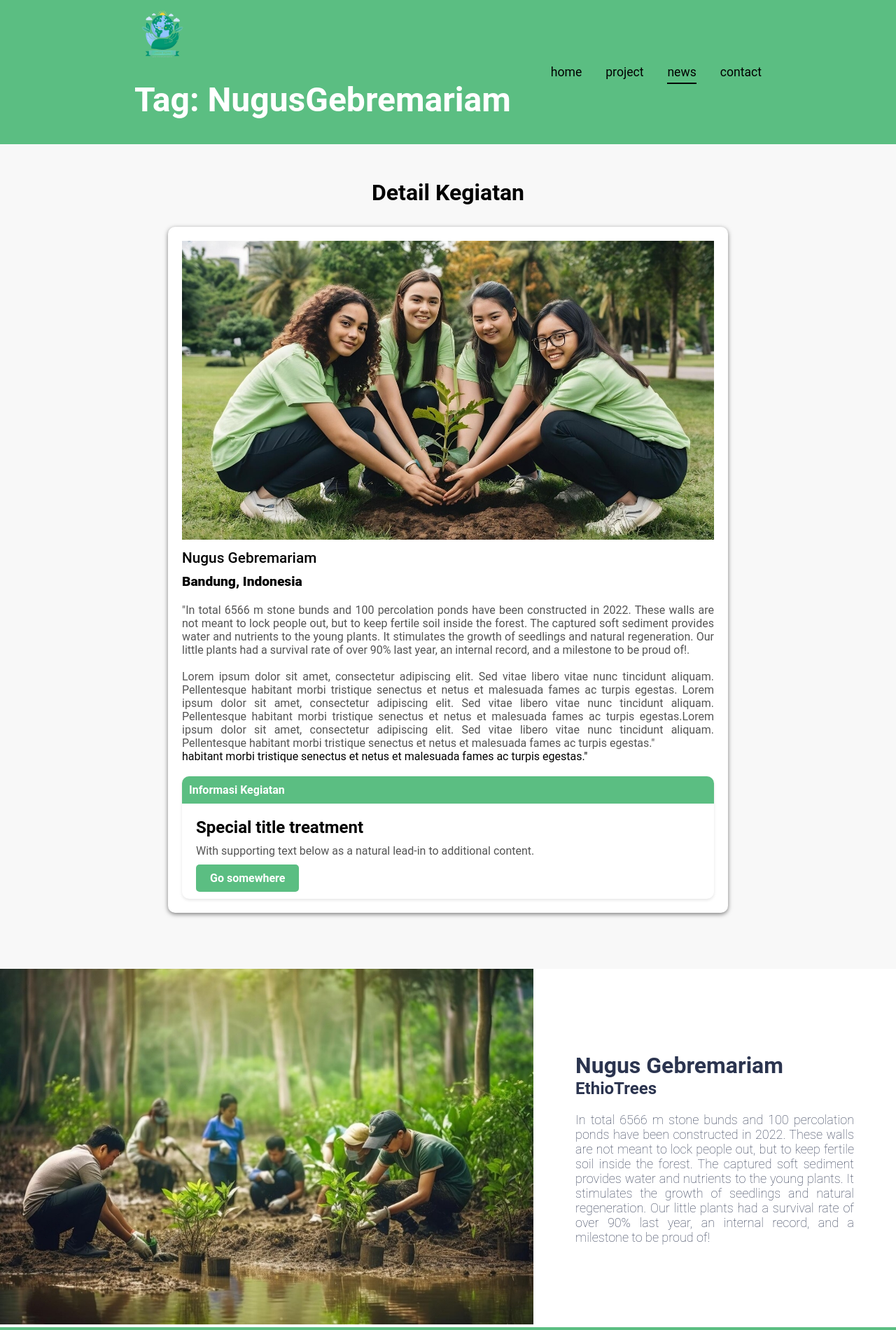
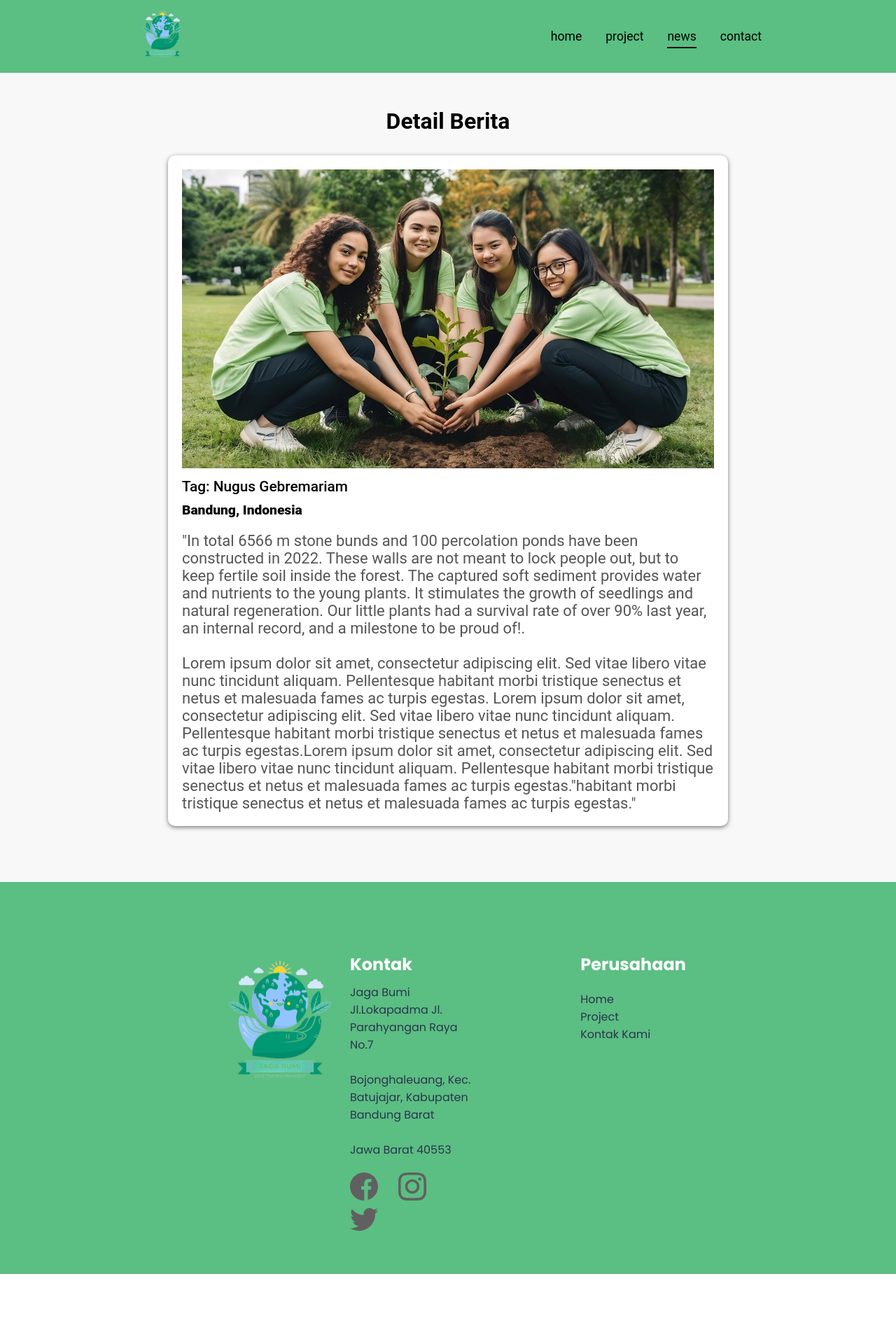
Before and after one commit to mzaedan/jagabumi-frontend, a plain HTML site: page news-detail.html in a window 1280 px wide. Shown: the top 1900 px of the page at 70% size. After the commit the page ends 1820 px from the top, so only its background shows below. Drawn offline with Linux system fonts and the light colour scheme.

Commit message:
revisi news dan detail news

```diff
--- a/assets/styles/styleNews.css
+++ b/assets/styles/styleNews.css
@@ -47,14 +47,6 @@
   nav .header-logo img {
     width: 80px;
     height: auto;
-  }
-
-  nav .header-logo h1{
-    color: #ffffff;
-    font-size: 3rem;
-    font-weight: bold;
-    margin-top: 20px;
-    margin-bottom: 25px;
   }
 
   nav > .nav-header {
@@ -108,6 +100,15 @@
     text-align: center;
 }
 
+.title-page h1{
+    padding: 50px 0 80px 300px;
+    color: #2b344f;
+    font-size: 3rem;
+    font-weight: bold;
+    margin-top: 20px;
+    margin-bottom: 25px;
+  }
+
 /* about News */
 #about {
     color: #2b344f;
@@ -154,7 +155,7 @@
 }
 
 .about p {
-    font-size: 18px;
+    font-size: 22px;
     font-weight: 105;
     text-align: justify;
 }
@@ -583,9 +584,11 @@
 
 /* Responsive Styles News */
 @media screen and (max-width: 768px) {
-    nav .header-logo h1 {
-        display: none;
+    .title-page h1 {
+        padding: 50px 0 0 50px;
+        font-size: 2rem;
     }
+
     #about {
         flex-direction: column;
         padding: 50px;
--- a/assets/styles/styleNewsDetail.css
+++ b/assets/styles/styleNewsDetail.css
@@ -49,8 +49,9 @@
     height: auto;
   }
 
-  nav .header-logo h1{
-    color: #ffffff;
+  .title-page h1{
+    padding: 50px 0 80px 300px;
+    color: #2b344f;
     font-size: 3rem;
     font-weight: bold;
     margin-top: 20px;
@@ -143,12 +144,12 @@
 }
 
 .testimonial-quote {
-    font-size: 1rem;
+    font-size: 22px;
     color: #555555;
     text-align: justify;
 }
 
-.card {
+/* .card {
     width: 100%;
     margin: 0 auto;
     background-color: #ffffff;
@@ -192,12 +193,12 @@
 
 .btn-primary:hover {
     background-color: #4aae75;
-}
+} */
 
 
 
 /* about News */
-#about {
+/* #about {
     color: #2b344f;
     background-color: #ffffff;
     display: flex;
@@ -245,7 +246,7 @@
     font-size: 18px;
     font-weight: 105;
     text-align: justify;
-}
+} */
 
   #footer {
     font-family: "Poppins", sans-serif;
@@ -530,8 +531,9 @@
 
 /* Responsive Styles News */
 @media screen and (max-width: 768px) {
-    nav .header-logo h1 {
-        display: none;
+    .title-page h1 {
+      padding: 50px 0 0 50px;
+      font-size: 2rem;
     }
 
     #about {
--- a/news-detail.html
+++ b/news-detail.html
@@ -32,7 +32,6 @@
               width="120px"
             />
           </a>
-          <h1>Tag: NugusGebremariam</h1>
         </div>
 
         <ul class="nav-header">
@@ -48,19 +47,23 @@
 
     <main>
 
+      <!-- <div class="title-page">
+        <h1>Tag: Nugus Gebremariam</h1>
+      </div> -->
+
         <!-- detail -->
         <section class="testimonial-section">
             <div class="testimonial-container">
-                <h2 class="testimonial-title">Detail Kegiatan</h2>
+                <h2 class="testimonial-title">Detail Berita</h2>
                 <div class="testimonial-card">
                     <img src="assets/image/tanam-hutan.jpeg" alt="Testimonial 1" class="testimonial-image" />
-                    <h3 class="testimonial-name">Nugus Gebremariam</h3>
+                    <h3 class="testimonial-name">Tag: Nugus Gebremariam</h3>
                     <h4>Bandung, Indonesia</h4>
-                    <p class="testimonial-quote">"In total 6566 m stone bunds and 100 percolation ponds have been constructed in 2022. These walls are not meant to lock people out, but to keep fertile soil inside the forest. The captured soft sediment provides water and nutrients to the young plants. It stimulates the growth of seedlings and natural regeneration. Our little plants had a survival rate of over 90% last year, an internal record, and a milestone to be proud of!.
+                    <habitant class="testimonial-quote">"In total 6566 m stone bunds and 100 percolation ponds have been constructed in 2022. These walls are not meant to lock people out, but to keep fertile soil inside the forest. The captured soft sediment provides water and nutrients to the young plants. It stimulates the growth of seedlings and natural regeneration. Our little plants had a survival rate of over 90% last year, an internal record, and a milestone to be proud of!.
 
-                    <br><br>Lorem ipsum dolor sit amet, consectetur adipiscing elit. Sed vitae libero vitae nunc tincidunt aliquam. Pellentesque habitant morbi tristique senectus et netus et malesuada fames ac turpis egestas. Lorem ipsum dolor sit amet, consectetur adipiscing elit. Sed vitae libero vitae nunc tincidunt aliquam. Pellentesque habitant morbi tristique senectus et netus et malesuada fames ac turpis egestas.Lorem ipsum dolor sit amet, consectetur adipiscing elit. Sed vitae libero vitae nunc tincidunt aliquam. Pellentesque habitant morbi tristique senectus et netus et malesuada fames ac turpis egestas."</p> habitant morbi tristique senectus et netus et malesuada fames ac turpis egestas."</p> <br>
+                    <br><br>Lorem ipsum dolor sit amet, consectetur adipiscing elit. Sed vitae libero vitae nunc tincidunt aliquam. Pellentesque habitant morbi tristique senectus et netus et malesuada fames ac turpis egestas. Lorem ipsum dolor sit amet, consectetur adipiscing elit. Sed vitae libero vitae nunc tincidunt aliquam. Pellentesque habitant morbi tristique senectus et netus et malesuada fames ac turpis egestas.Lorem ipsum dolor sit amet, consectetur adipiscing elit. Sed vitae libero vitae nunc tincidunt aliquam. Pellentesque habitant morbi tristique senectus et netus et malesuada fames ac turpis egestas."habitant morbi tristique senectus et netus et malesuada fames ac turpis egestas." <br>
 
-                    <div class="card text-center">
+                    <!-- <div class="card text-center">
                         <div class="card-header">
                           Informasi Kegiatan
                         </div>
@@ -69,23 +72,10 @@
                           <p class="card-text">With supporting text below as a natural lead-in to additional content.</p>
                           <a href="#" class="btn btn-primary">Go somewhere</a>
                         </div>
-                    </div>
+                    </div> -->
                 </div>
             </div>
         </section>
-
-        <article id="about">
-            <div class="about-media">
-                <img src="assets/image/tanam-mangrove.jpeg" alt="">
-            </div>
-            <div class="about">
-                <a href="news-detail.html">
-                    <h1>Nugus Gebremariam</h1>
-                </a>
-                <h2>EthioTrees</h2>
-                <p>In total 6566 m stone bunds and 100 percolation ponds have been constructed in 2022. These walls are not meant to lock people out, but to keep fertile soil inside the forest. The captured soft sediment provides water and nutrients to the young plants. It stimulates the growth of seedlings and natural regeneration. Our little plants had a survival rate of over 90% last year, an internal record, and a milestone to be proud of!</p>
-            </div>
-        </article>
     </main>
 
     <footer id="footer">
```
Also changed, not shown: news.html (+5 -1 lines).
